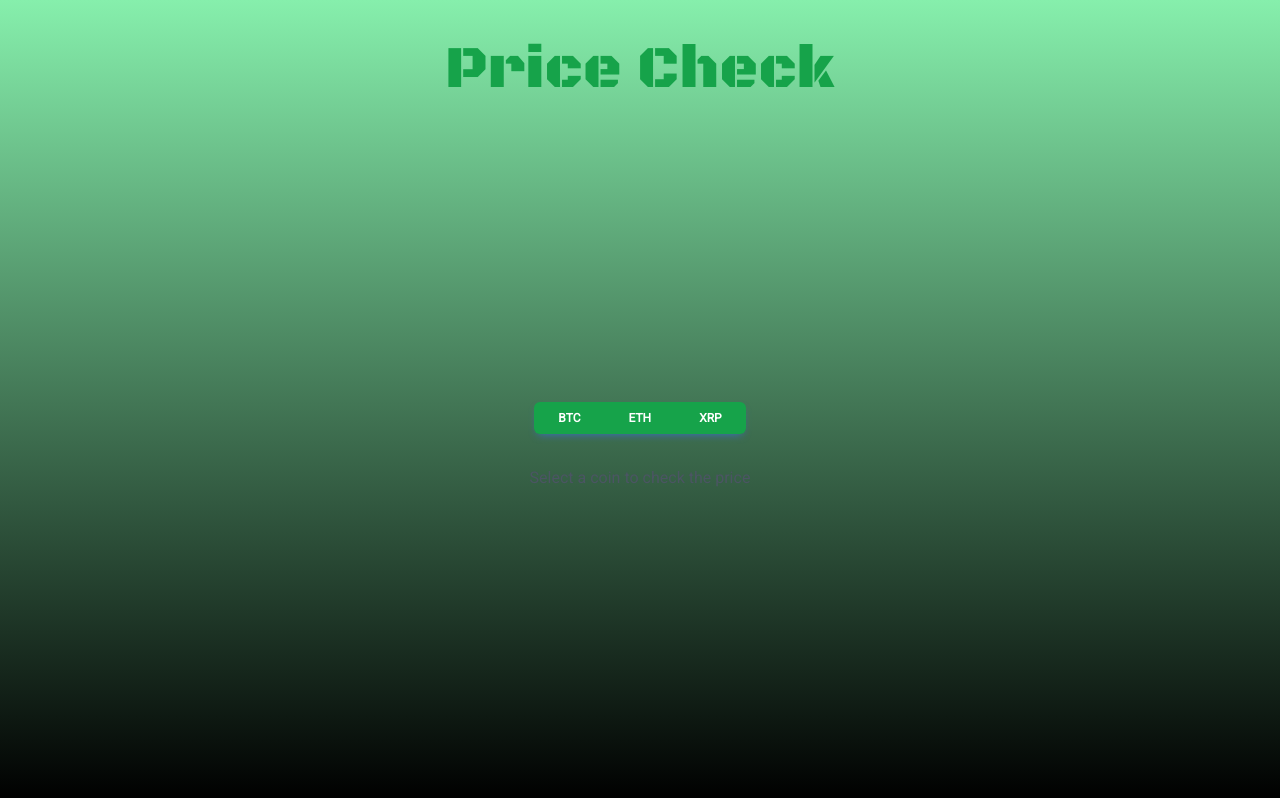
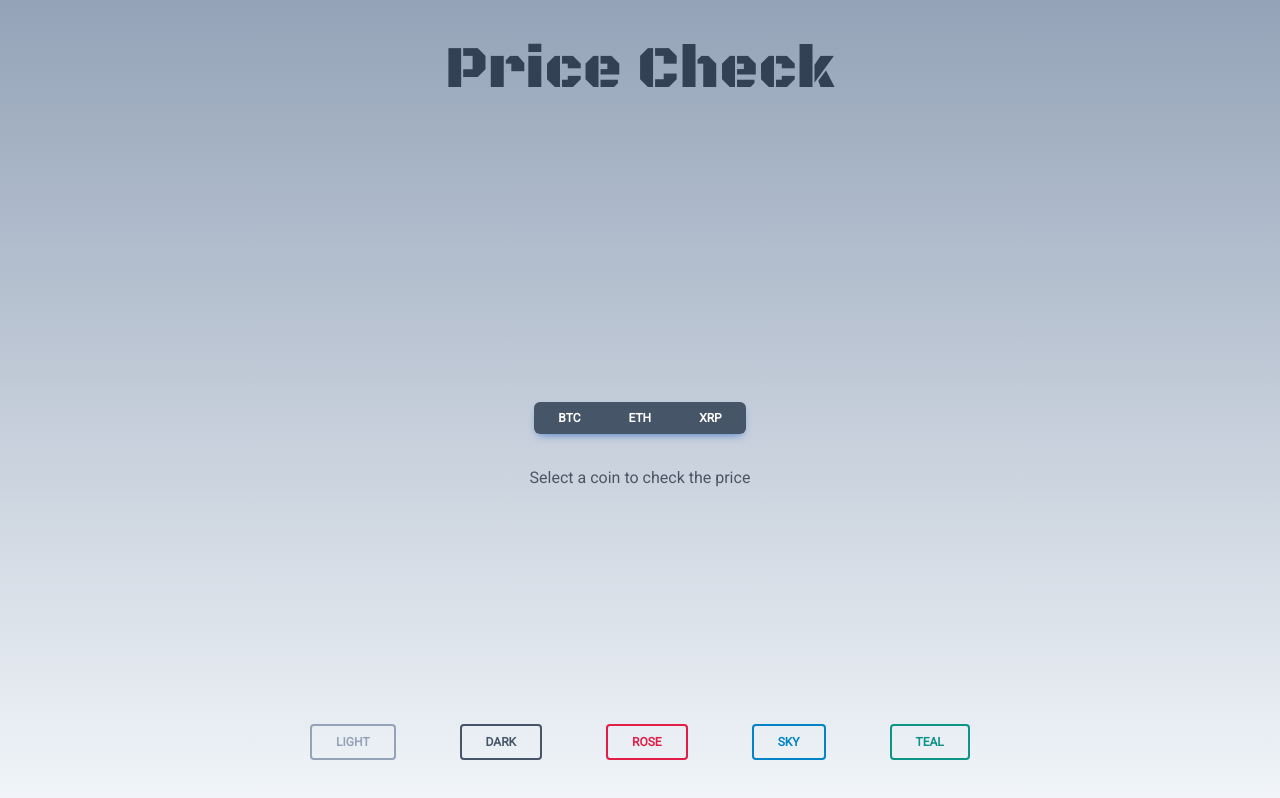
Before and after one commit to VinAmo/coin-prices, a Next.js app: page / in a window 1280 px wide. Built offline with nearby package versions, Linux system fonts and the light colour scheme; what tw-elements would draw is missing.

Commit message:
Theme project using next-themes

```diff
--- a/package.json
+++ b/package.json
@@ -16,6 +16,7 @@
     "eslint": "8.48.0",
     "eslint-config-next": "13.4.19",
     "next": "13.4.19",
+    "next-themes": "^0.2.1",
     "postcss": "8.4.29",
     "react": "18.2.0",
     "react-dom": "18.2.0",
--- a/src/app/client.tsx
+++ b/src/app/client.tsx
@@ -3,6 +3,7 @@
 import { CoinData, CoinType } from "@/types";
 import dynamic from "next/dynamic";
 import { useState } from "react";
+import ThemeSwitch from "@/components/theme-switch";
 
 const DynamicButton = dynamic(() => import("@/components/button"), {
   ssr: false,
@@ -21,7 +22,7 @@ const CoinPrice = ({ data }: { data: CoinData }) => {
 
   return (
     <>
-      <div className="my-4 text-gray-600">
+      <div className="my-4 text-primary-600">
         Current ({time}) price of{" "}
         <span className="font-bold text-lg">{data.buy}</span> is
       </div>
@@ -94,6 +95,7 @@ const Client = () => {
         <div className="text-gray-600">Select a coin to check the price</div>
       )}
       {error && <div className="text-red-600">{error}</div>}
+      <ThemeSwitch />
     </div>
   );
 };
--- a/src/app/globals.css
+++ b/src/app/globals.css
@@ -4,17 +4,68 @@
 @tailwind utilities;
 
 :root {
-  --foreground-rgb: 0, 0, 0;
-  --background-start-rgb: 255, 255, 255;
-  --background-end-rgb: 255, 255, 255;
+  --background: theme("colors.white");
+  --primary-900: theme("colors.slate.900");
+  --primary-800: theme("colors.slate.800");
+  --primary-700: theme("colors.slate.700");
+  --primary-600: theme("colors.slate.600");
+  --primary-500: theme("colors.slate.500");
+  --primary-400: theme("colors.slate.400");
+  --primary-300: theme("colors.slate.300");
+  --primary-200: theme("colors.slate.200");
+  --primary-100: theme("colors.slate.100");
 }
 
-@media (prefers-color-scheme: light) {
-  :root {
-    --foreground-rgb: 255, 255, 255;
-    --background-start-rgb: 0, 0, 0;
-    --background-end-rgb: 0, 0, 0;
-  }
+[data-theme="dark"] {
+  --background: theme("colors.black");
+  --primary-900: theme("colors.slate.100");
+  --primary-800: theme("colors.slate.200");
+  --primary-700: theme("colors.slate.300");
+  --primary-600: theme("colors.slate.400");
+  --primary-500: theme("colors.slate.500");
+  --primary-400: theme("colors.slate.600");
+  --primary-300: theme("colors.slate.700");
+  --primary-200: theme("colors.slate.800");
+  --primary-100: theme("colors.slate.900");
+}
+
+[data-theme="rose"] {
+  --background: theme("colors.white");
+  --primary-900: theme("colors.rose.900");
+  --primary-800: theme("colors.rose.800");
+  --primary-700: theme("colors.rose.700");
+  --primary-600: theme("colors.rose.600");
+  --primary-500: theme("colors.rose.500");
+  --primary-400: theme("colors.rose.400");
+  --primary-300: theme("colors.rose.300");
+  --primary-200: theme("colors.rose.200");
+  --primary-100: theme("colors.rose.100");
+}
+
+[data-theme="sky"] {
+  --background: theme("colors.white");
+  --primary-900: theme("colors.sky.900");
+  --primary-800: theme("colors.sky.800");
+  --primary-700: theme("colors.sky.700");
+  --primary-600: theme("colors.sky.600");
+  --primary-500: theme("colors.sky.500");
+  --primary-400: theme("colors.sky.400");
+  --primary-300: theme("colors.sky.300");
+  --primary-200: theme("colors.sky.200");
+  --primary-100: theme("colors.sky.100");
+}
+
+[data-theme="teal"] {
+  --background: theme("colors.white");
+  --primary-900: theme("colors.teal.900");
+  --primary-800: theme("colors.teal.800");
+  --primary-700: theme("colors.teal.700");
+  --primary-600: theme("colors.teal.600");
+  --primary-500: theme("colors.teal.500");
+  --primary-400: theme("colors.teal.400");
+  --primary-300: theme("colors.teal.300");
+  --primary-200: theme("colors.teal.200");
+  --primary-100: theme("colors.teal.100");
 }
 
 body {
--- a/src/app/layout.tsx
+++ b/src/app/layout.tsx
@@ -1,6 +1,7 @@
 import "./globals.css";
 import type { Metadata } from "next";
 import { Roboto } from "next/font/google";
+import { ThemeProvider } from "@/app/providers";
 
 const roboto = Roboto({ weight: "400", subsets: ["latin"] });
 
@@ -16,7 +17,9 @@ export default function RootLayout({
 }) {
   return (
     <html lang="en">
-      <body className={roboto.className}>{children}</body>
+      <body className={roboto.className}>
+        <ThemeProvider>{children}</ThemeProvider>
+      </body>
     </html>
   );
 }
--- a/src/app/page.tsx
+++ b/src/app/page.tsx
@@ -2,8 +2,8 @@ import Client from "./client";
 
 export default function Home() {
   return (
-    <main className="flex min-h-screen flex-col items-center justify-between p-10 bg-gradient-to-b from-primary-300 to-priary-100">
-      <h2 className="font-primary text-6xl text-primary-600">Price Check</h2>
+    <main className="flex min-h-screen flex-col items-center justify-between p-10 bg-gradient-to-b from-primary-400 to-primary-100">
+      <h2 className="font-primary text-6xl text-primary-700">Price Check</h2>
       <Client />
     </main>
   );
--- /dev/null
+++ b/src/app/providers.tsx
@@ -0,0 +1,10 @@
+"use client";
+
+import { ThemeProvider as NextThemesProvider } from "next-themes";
+type ThemeProviderProps = Parameters<typeof NextThemesProvider>[0];
+
+const ThemeProvider = ({ children, ...props }: ThemeProviderProps) => {
+  return <NextThemesProvider {...props}>{children}</NextThemesProvider>;
+};
+
+export { ThemeProvider };
--- /dev/null
+++ b/src/components/theme-switch/index.tsx
@@ -0,0 +1,38 @@
+"use client";
+
+import dynamic from "next/dynamic";
+import { useEffect, useState } from "react";
+import { useTheme } from "next-themes";
+import { Theme } from "@/types";
+
+const DynamicButton = dynamic(() => import("@/components/button"), {
+  ssr: false,
+});
+
+const ThemeSwitch = () => {
+  const [mounted, setMounted] = useState(false);
+  const { theme, setTheme } = useTheme();
+
+  // make sure only render UI that uses the current theme when the page is mounted on the client
+  useEffect(() => setMounted(true), []);
+
+  if (!mounted) return null;
+
+  return (
+    <div className="absolute bottom-10">
+      {(Object.keys(Theme) as Array<keyof typeof Theme>).map((theme) => (
+        <DynamicButton
+          key={theme}
+          name={theme}
+          category="outline"
+          alignment="floating"
+          onClick={() => setTheme(Theme[theme])}
+          theme={Theme[theme]}
+          custom="mx-2 sm:mx-4 md:mx-6 lg:mx-8"
+        />
+      ))}
+    </div>
+  );
+};
+
+export default ThemeSwitch;
--- a/src/types/index.ts
+++ b/src/types/index.ts
@@ -1,3 +1,11 @@
+export enum Theme {
+  LIGHT = "light",
+  DARK = "dark",
+  ROSE = "rose",
+  SKY = "sky",
+  TEAL = "teal",
+}
+
 export enum CoinType {
   BTC = "BTC",
   ETH = "ETH",
--- a/tailwind.config.ts
+++ b/tailwind.config.ts
@@ -16,7 +16,17 @@ const config: Config = {
           "conic-gradient(from 180deg at 50% 50%, var(--tw-gradient-stops))",
       },
       colors: {
-        primary: colors.green,
+        primary: {
+          900: "var(--primary-900)",
+          800: "var(--primary-800)",
+          700: "var(--primary-700)",
+          600: "var(--primary-600)",
+          500: "var(--primary-500)",
+          400: "var(--primary-400)",
+          300: "var(--primary-300)",
+          200: "var(--primary-200)",
+          100: "var(--primary-100)",
+        },
       },
       fontFamily: {
         primary: ['"Black Ops One"', "cursive"],
```
Also changed, not shown: 1 other file (tests, documents, lock files or other folders).
